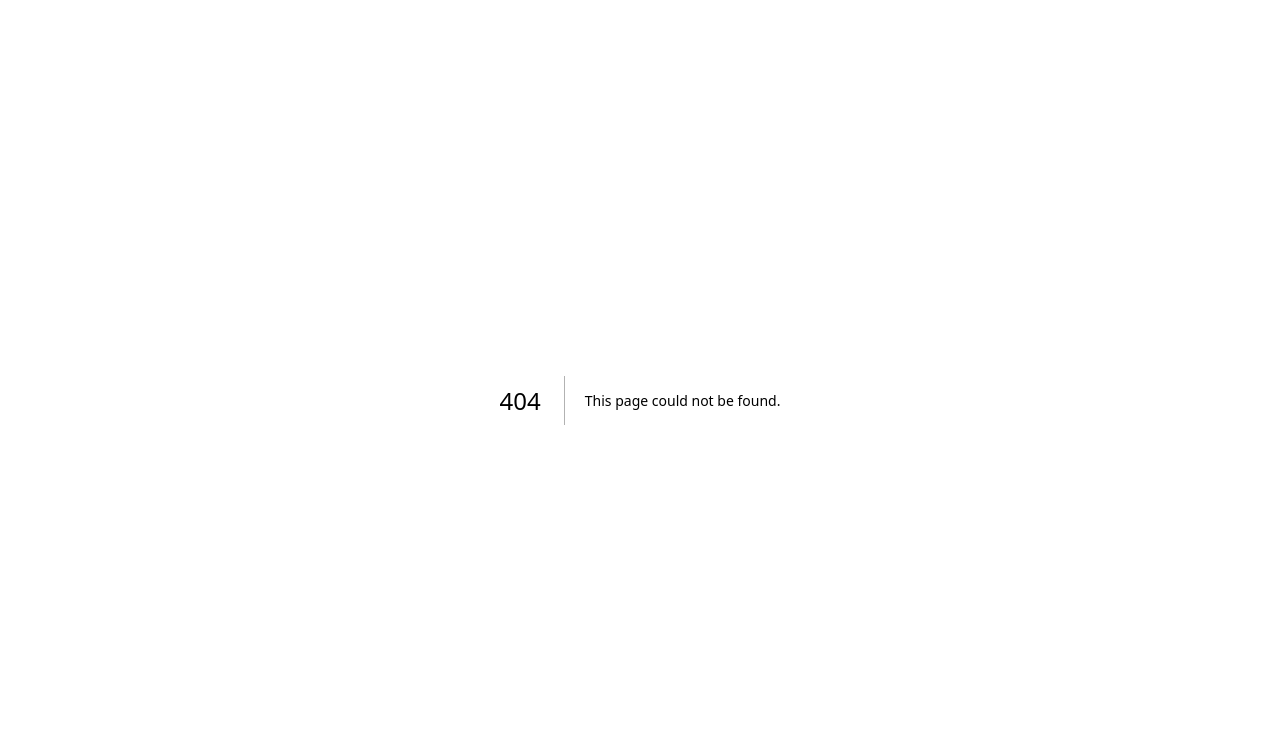
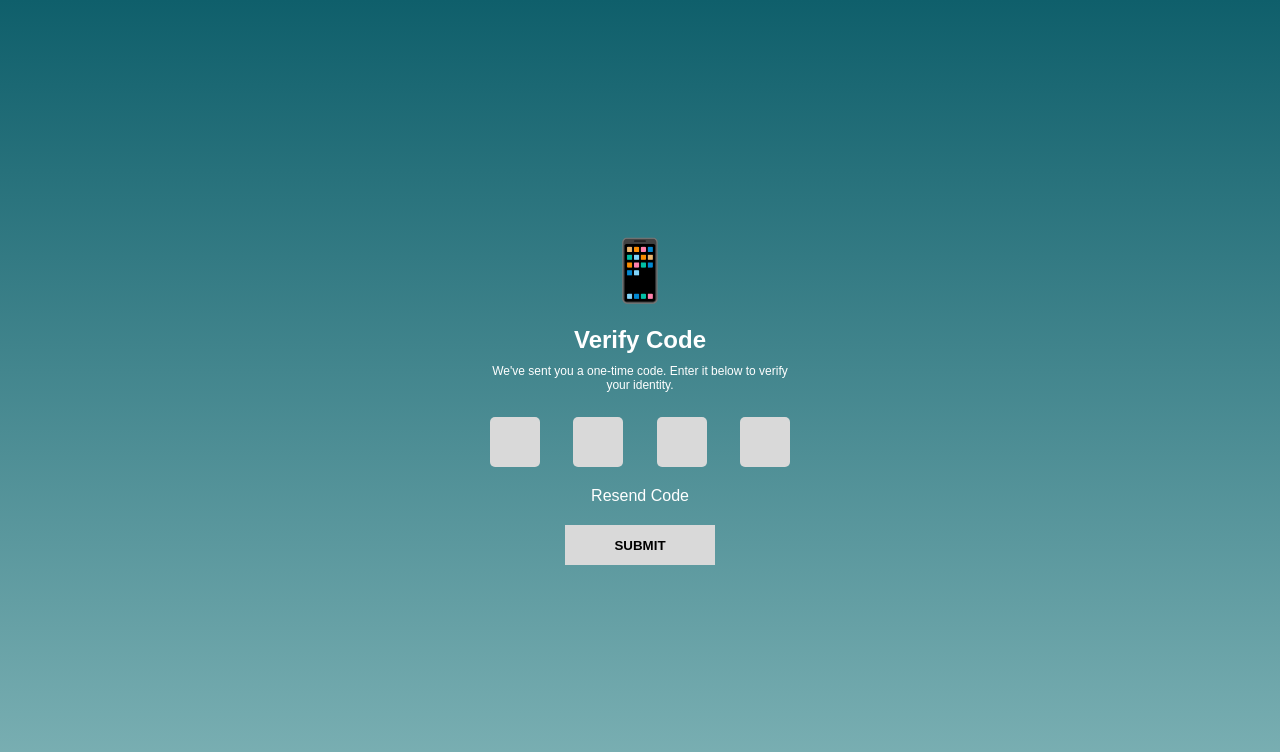
Before and after one commit to unknownhaha/Capstone-Project, a Next.js app: page /verify in a window 1280 px wide. Before the commit this address had no page. Shown: the top 752 px of the page. Built offline with nearby package versions, Linux system fonts and the light colour scheme.

Commit message:
opt,login-page

```diff
--- /dev/null
+++ b/app/login/login.module.css
@@ -0,0 +1,77 @@
+/* Background */
+.container {
+  height: 100vh;
+  display: flex;
+  justify-content: center;
+  align-items: center;
+  background: linear-gradient(to bottom, #0f5f6b, #7fb3b6);
+  font-family: Arial, sans-serif;
+}
+
+/* Box */
+.loginBox {
+  width: 300px;
+  text-align: center;
+}
+
+/* Avatar */
+.avatar {
+  width: 100px;
+  height: 100px;
+  background: black;
+  border-radius: 50%;
+  margin: 0 auto 40px;
+  display: flex;
+  justify-content: center;
+  align-items: center;
+}
+
+.avatarInner {
+  width: 40px;
+  height: 40px;
+  background: white;
+  border-radius: 50%;
+}
+
+/* Inputs */
+.input {
+  width: 100%;
+  height: 40px;
+  margin-bottom: 15px;
+  border: none;
+  outline: none;
+  padding: 0 10px;
+  background: rgba(255, 255, 255, 0.4);
+  color: black;
+}
+
+/* Options */
+.options {
+  display: flex;
+  justify-content: space-between;
+  font-size: 12px;
+  margin-bottom: 20px;
+  color: white;
+}
+
+.forgot {
+  cursor: pointer;
+}
+
+/* Button */
+.loginBtn {
+  width: 70%;
+  height: 40px;
+  border: none;
+  background: rgba(255, 255, 255, 0.5);
+  cursor: pointer;
+  font-weight: bold;
+  margin-bottom: 10px;
+}
+
+/* Signup */
+.signup {
+  font-size: 12px;
+  color: white;
+  cursor: pointer;
+}
--- /dev/null
+++ b/app/verify/page.tsx
@@ -0,0 +1,46 @@
+"use client";
+import "./verify.moudule.css";
+import { useRef } from "react";
+export default function VerifyPage() {
+const inputs = useRef<(HTMLInputElement | null)[]>([]);
+  const handleChange = (value: string, index: number) => {
+    if (!value) return;
+
+    if (index < 3) {
+      inputs.current[index + 1]?.focus();
+    }
+  };
+
+  return (
+    <div className="container">
+      <div className="box">
+
+        {/* Icon */}
+        <div className="icon">📱</div>
+
+        <h2>Verify Code</h2>
+        <p className="desc">
+          We've sent you a one-time code. Enter it below to verify your identity.
+        </p>
+
+        {/* OTP Inputs */}
+        <div className="otp">
+          {[0, 1, 2, 3].map((i) => (
+            <input
+              key={i}
+              maxLength={1}
+              className="otpInput"
+              ref={(el) => {
+                 inputs.current[i] = el;}}
+              onChange={(e) => handleChange(e.target.value, i)}
+            />
+          ))}
+        </div>
+
+        <p className="resend">Resend Code</p>
+
+        <button className="submit">SUBMIT</button>
+      </div>
+    </div>
+  );
+}
--- /dev/null
+++ b/app/verify/verify.moudule.css
@@ -0,0 +1,59 @@
+.container {
+  height: 100vh;
+  display: flex;
+  justify-content: center;
+  align-items: center;
+  background: linear-gradient(to bottom, #0f5f6b, #7fb3b6);
+  font-family: Arial, sans-serif;
+}
+
+.box {
+  width: 300px;
+  text-align: center;
+  color: white;
+}
+
+.icon {
+  font-size: 60px;
+  margin-bottom: 20px;
+}
+
+h2 {
+  margin-bottom: 10px;
+}
+
+.desc {
+  font-size: 12px;
+  margin-bottom: 25px;
+}
+
+.otp {
+  display: flex;
+  justify-content: space-between;
+  margin-bottom: 20px;
+}
+
+.otpInput {
+  width: 50px;
+  height: 50px;
+  border: none;
+  outline: none;
+  text-align: center;
+  font-size: 20px;
+  border-radius: 5px;
+  background: #d9d9d9;
+}
+
+.resend {
+  margin-bottom: 20px;
+  cursor: pointer;
+}
+
+.submit {
+  width: 150px;
+  height: 40px;
+  border: none;
+  background: #d9d9d9;
+  font-weight: bold;
+  cursor: pointer;
+}
```
Also changed, not shown: app/login/page.tsx (added, +29 -0 lines), 1 other file (tests, documents, lock files or other folders).
